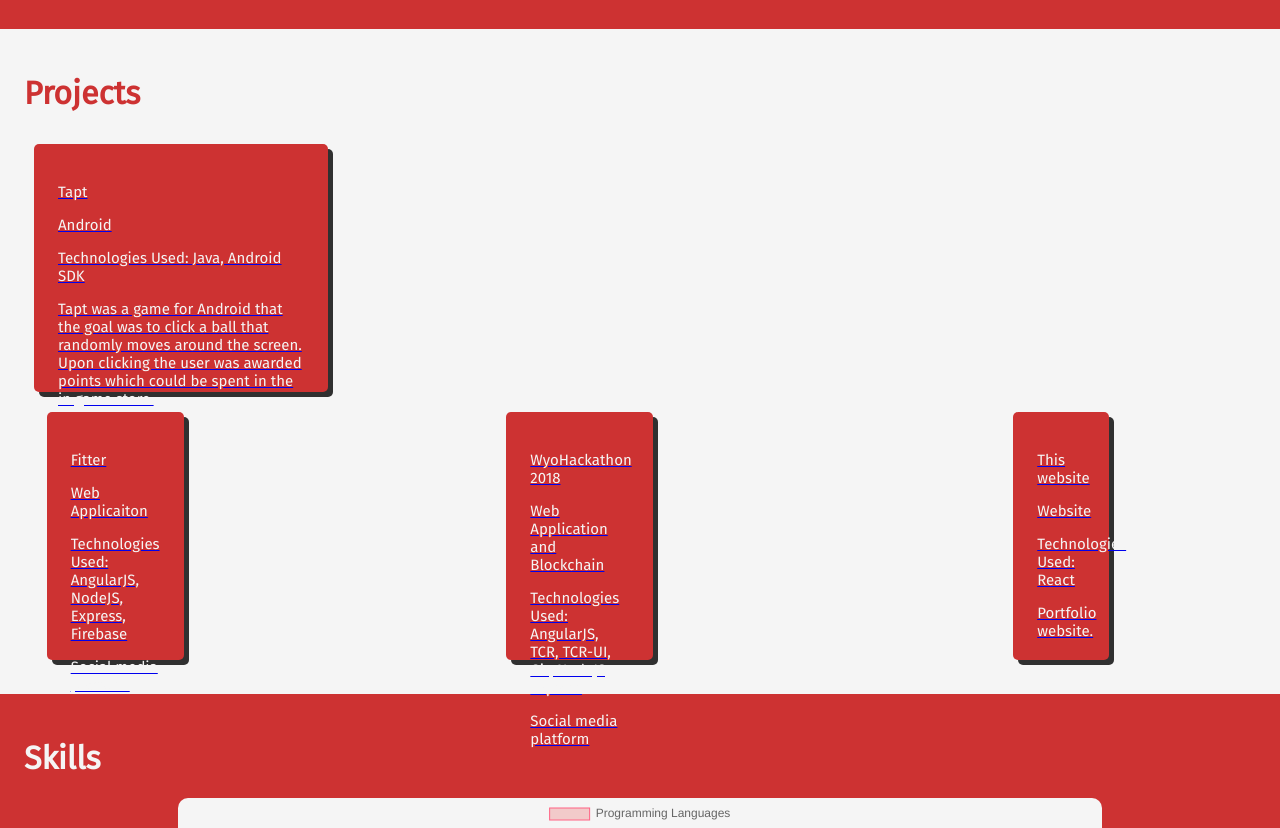
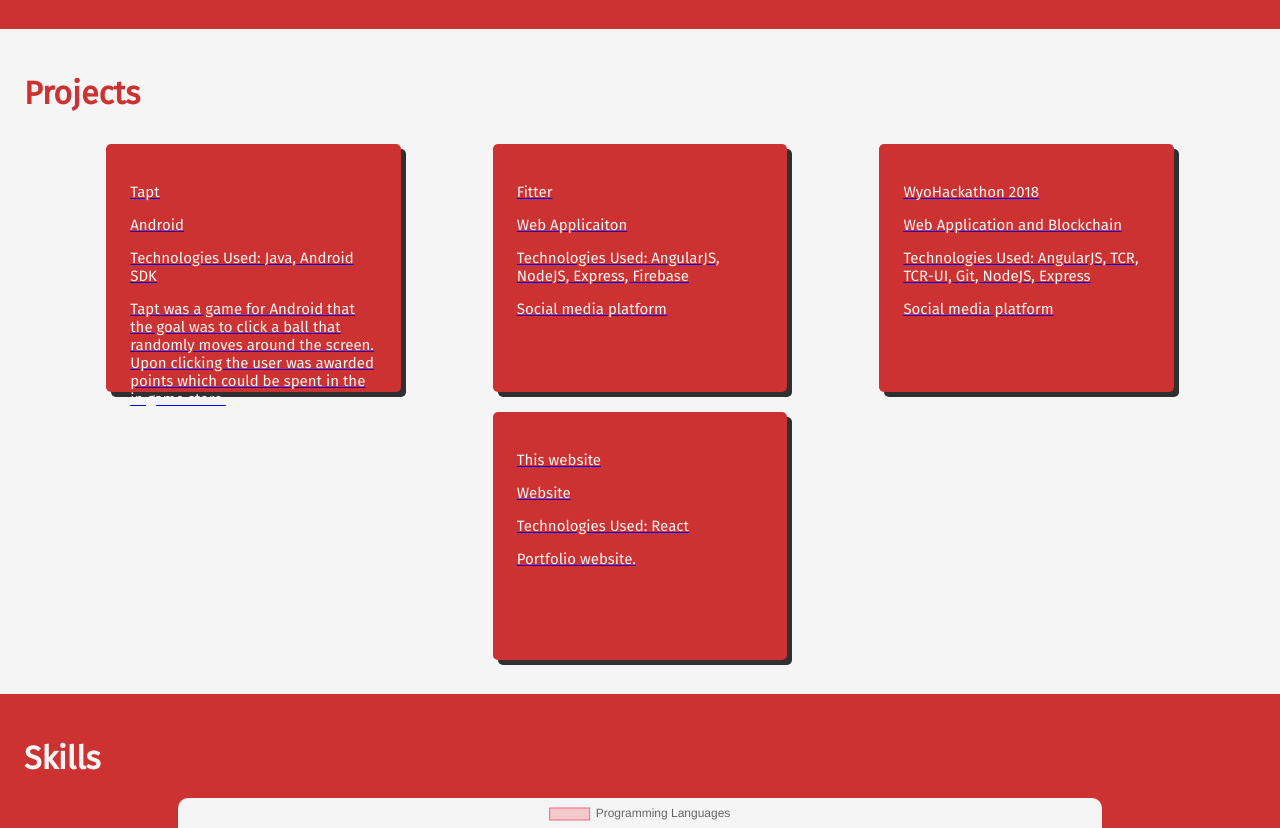
Before and after one commit to Cantum2/PersonalSite, a React app: page / in a window 1280 px wide. Shown: the part 700-1528 px from the top of the page. Built offline with nearby package versions, Linux system fonts and the light colour scheme.

Commit message:
Worked on routing

```diff
--- a/src/components/Project.js
+++ b/src/components/Project.js
@@ -41,20 +41,20 @@ export default class Project extends Component {
       <Fragment>
         <FlexContainer>
           <Router>
-            <ProjectInsight path="projins" />
+            <ProjectInsight path="/projins" />
           </Router>
             {projectsArr.map(proj => (
-              <Link to="projins">
-                <ProjectsCard
+              <ProjectsCard
                   key={proj.name}
                   onClick={() => this.openProjectDetail(proj.name)}
                 >
+              <Link to="/projins">
                   <p>{proj.name}</p>
                   <p>{proj.platform}</p>
                   <p>Technologies Used: {proj.technologiesUsed}</p>
                   <p>{proj.description}</p>
+              </Link>
                 </ProjectsCard>
-              </Link>
             ))}
         </FlexContainer>
       </Fragment>
```
